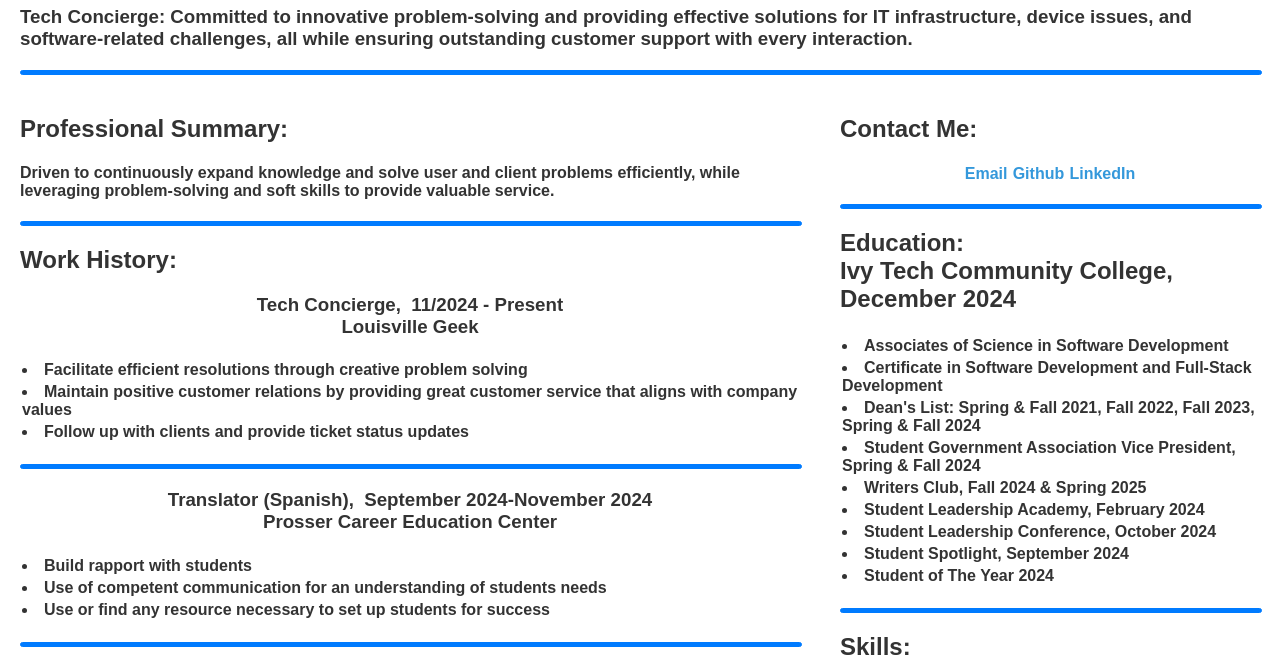
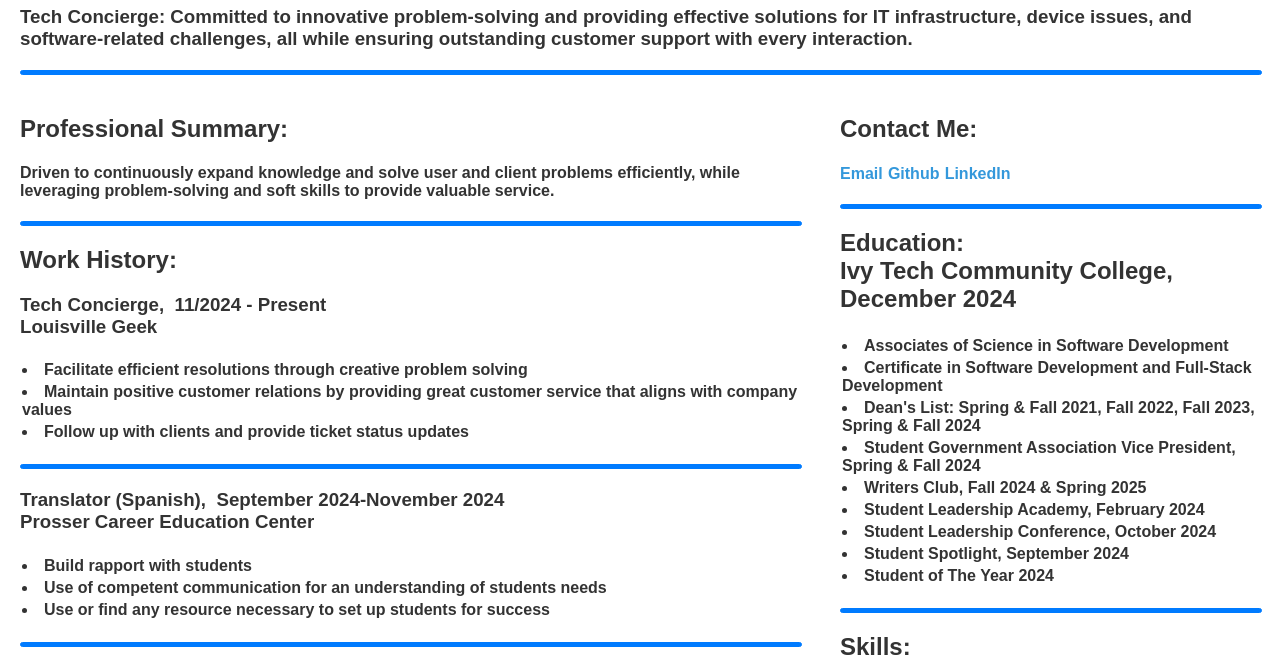
Before and after one commit to DanTheDev27/Resume, a plain HTML site: page index.html in a window 1280 px wide. Shown: the part 111-775 px from the top of the page. Drawn offline with Linux system fonts and the light colour scheme.

Commit message:
removed h3 text-align center

```diff
--- a/index.css
+++ b/index.css
@@ -115,7 +115,7 @@ hr {
     padding: 0;
   }
 
-  h1, h3 {
+  h1{
     text-align: center;
   }
 
```
Also changed, not shown: index.html (+7 -3 lines).
